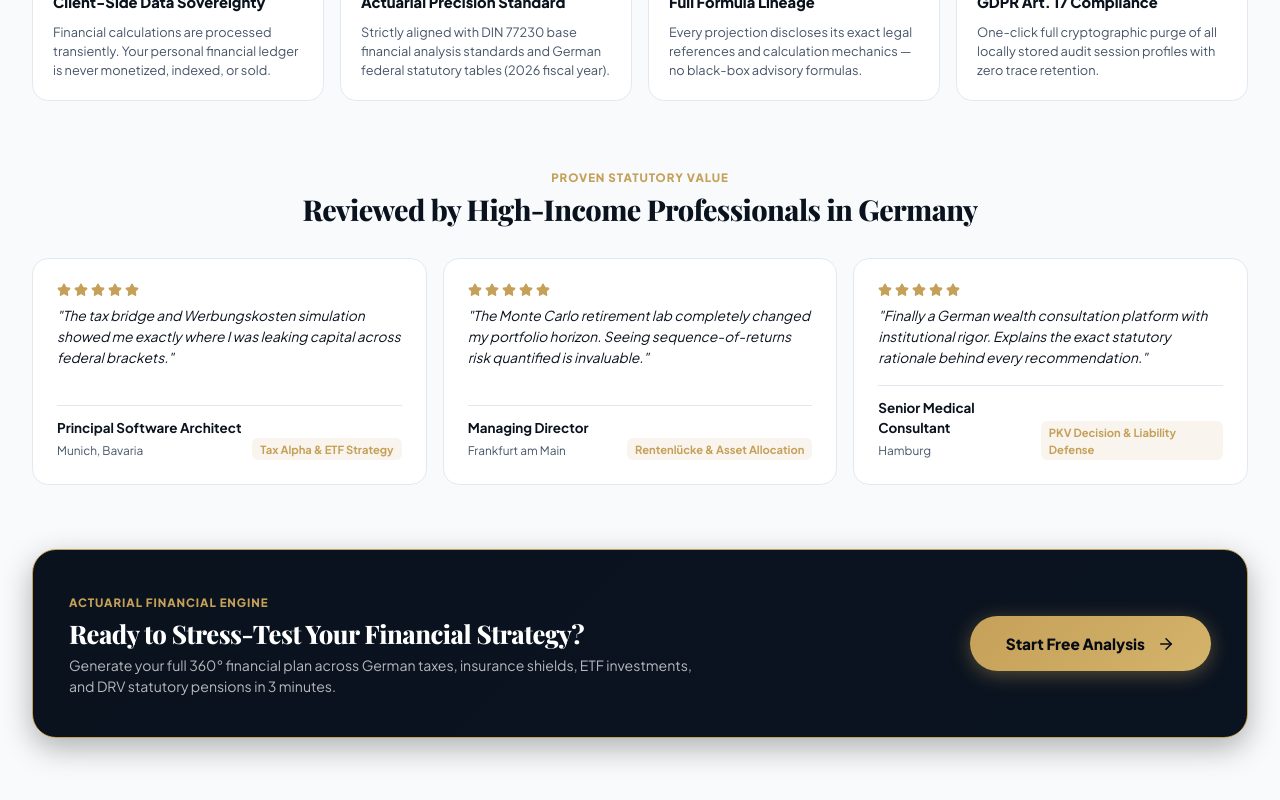
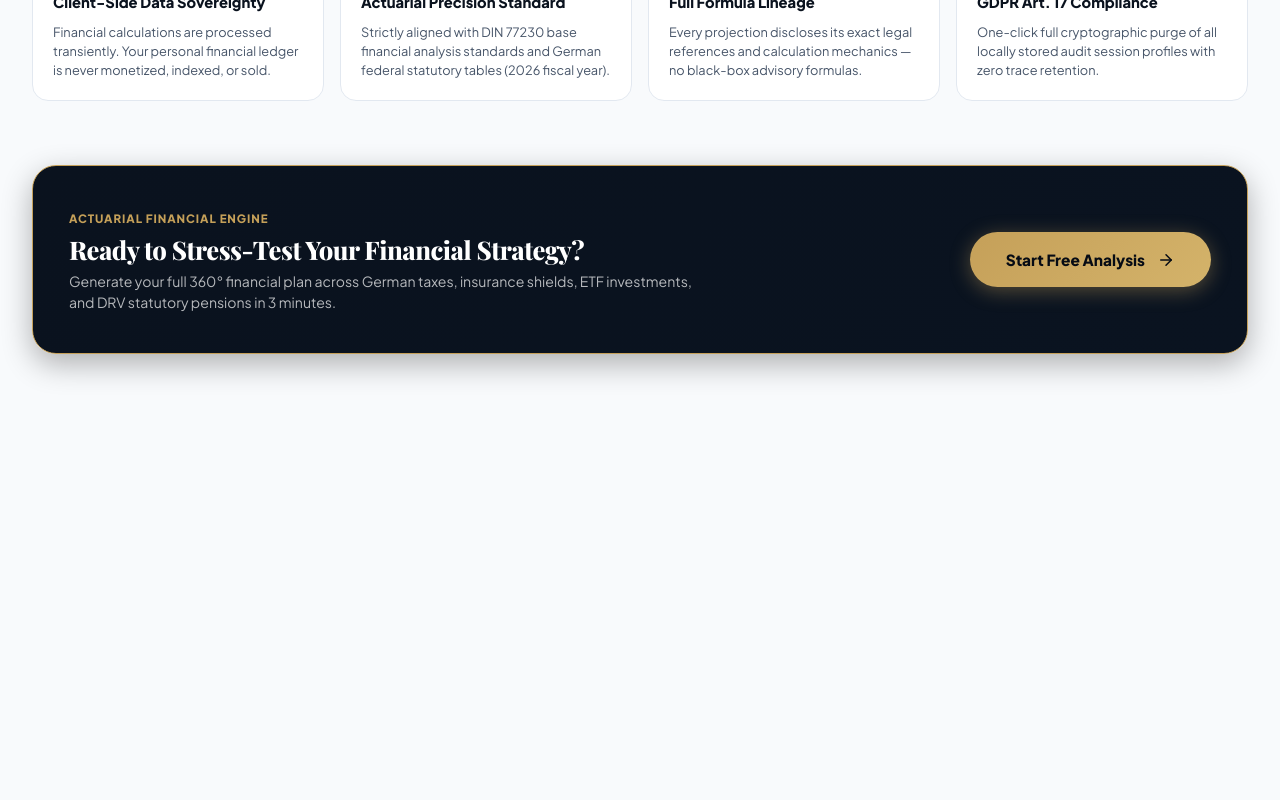
Before and after one commit to ilyeshassayoun/AI-financial-consultant, a React (Vite) app in the folder frontend/: page / in a window 1280 px wide. Shown: the part 1115-1915 px from the top of the page. After the commit the page ends 1549 px from the top, so only its background shows below. Built offline with nearby package versions, Linux system fonts and the light colour scheme; no server answers; a web font is replaced by a local one.

Commit message:
refactor(portal): remove reviews and case studies section from master welcome portal

```diff
--- a/frontend/src/components/StepWelcome.jsx
+++ b/frontend/src/components/StepWelcome.jsx
@@ -1,7 +1,7 @@
 import React from 'react';
 import {
   ArrowRight, Shield, Landmark, TrendingUp, Sparkles, CheckCircle2,
-  Scale, PiggyBank, Bot, Lock, Award, ChevronRight, Star, ShieldCheck,
+  Scale, PiggyBank, Bot, Lock, Award, ChevronRight, ShieldCheck,
   BarChart3, Zap, Layers3
 } from 'lucide-react';
 import { FadeInUp } from './PageTransition';
@@ -69,27 +69,6 @@ const TRUST_FACTORS = [
     icon: ShieldCheck,
     title: 'GDPR Art. 17 Compliance',
     desc: 'One-click full cryptographic purge of all locally stored audit session profiles with zero trace retention.'
-  },
-];
-
-const CASE_STUDIES = [
-  {
-    quote: 'The tax bridge and Werbungskosten simulation showed me exactly where I was leaking capital across federal brackets.',
-    author: 'Principal Software Architect',
-    location: 'Munich, Bavaria',
-    focus: 'Tax Alpha & ETF Strategy'
-  },
-  {
-    quote: 'The Monte Carlo retirement lab completely changed my portfolio horizon. Seeing sequence-of-returns risk quantified is invaluable.',
-    author: 'Managing Director',
-    location: 'Frankfurt am Main',
-    focus: 'Rentenlücke & Asset Allocation'
-  },
-  {
-    quote: 'Finally a German wealth consultation platform with institutional rigor. Explains the exact statutory rationale behind every recommendation.',
-    author: 'Senior Medical Consultant',
-    location: 'Hamburg',
-    focus: 'PKV Decision & Liability Defense'
   },
 ];
 
@@ -495,61 +474,8 @@ export default function StepWelcome({ nextStep }) {
         </div>
       </FadeInUp>
 
-      {/* SECTION 4: CASE PROOFS & TESTIMONIALS */}
+      {/* SECTION 4: FINAL LAUNCH CALLOUT */}
       <FadeInUp delay={0.4}>
-        <div style={{ position: 'relative', zIndex: 1, display: 'flex', flexDirection: 'column', gap: '24px' }}>
-          <div style={{ textAlign: 'center', maxWidth: '680px', margin: '0 auto' }}>
-            <span style={{ fontSize: '0.72rem', fontWeight: 800, color: 'var(--maison-gold)', letterSpacing: '0.08em', textTransform: 'uppercase' }}>
-              PROVEN STATUTORY VALUE
-            </span>
-            <h2 style={{ fontSize: 'clamp(1.4rem, 3vw, 1.8rem)', fontWeight: 800, color: 'var(--text-primary)', margin: '6px 0 8px 0', letterSpacing: '-0.02em' }}>
-              Reviewed by High-Income Professionals in Germany
-            </h2>
-          </div>
-
-          <div style={{ display: 'grid', gridTemplateColumns: 'repeat(auto-fit, minmax(min(100%, 280px), 1fr))', gap: '16px' }}>
-            {CASE_STUDIES.map((c, i) => (
-              <div
-                key={i}
-                style={{
-                  background: 'var(--bg-card)',
-                  border: '1px solid var(--border-architectural)',
-                  borderRadius: '16px',
-                  padding: '24px',
-                  display: 'flex',
-                  flexDirection: 'column',
-                  justifyContent: 'space-between',
-                  gap: '16px',
-                  textAlign: 'left'
-                }}
-              >
-                <div style={{ display: 'flex', flexDirection: 'column', gap: '8px' }}>
-                  <div style={{ display: 'flex', gap: '3px', color: 'var(--maison-gold)' }}>
-                    {[...Array(5)].map((_, starIdx) => (
-                      <Star key={starIdx} size={14} fill="var(--maison-gold)" />
-                    ))}
-                  </div>
-                  <p style={{ margin: 0, fontSize: '0.86rem', color: 'var(--text-primary)', lineHeight: '1.55', fontStyle: 'italic' }}>
-                    "{c.quote}"
-                  </p>
-                </div>
-                <div style={{ display: 'flex', justifyContent: 'space-between', alignItems: 'flex-end', borderTop: '1px solid var(--border-architectural)', paddingTop: '12px' }}>
-                  <div>
-                    <strong style={{ fontSize: '0.84rem', color: 'var(--text-primary)', display: 'block' }}>{c.author}</strong>
-                    <span style={{ fontSize: '0.74rem', color: 'var(--text-secondary)' }}>{c.location}</span>
-                  </div>
-                  <span style={{ fontSize: '0.7rem', fontWeight: 700, color: 'var(--maison-gold)', background: 'rgba(197, 160, 89, 0.1)', padding: '3px 8px', borderRadius: '6px' }}>
-                    {c.focus}
-                  </span>
-                </div>
-              </div>
-            ))}
-          </div>
-        </div>
-      </FadeInUp>
-
-      {/* SECTION 5: FINAL LAUNCH CALLOUT */}
-      <FadeInUp delay={0.44}>
         <div style={{
           position: 'relative',
           zIndex: 1,
```
